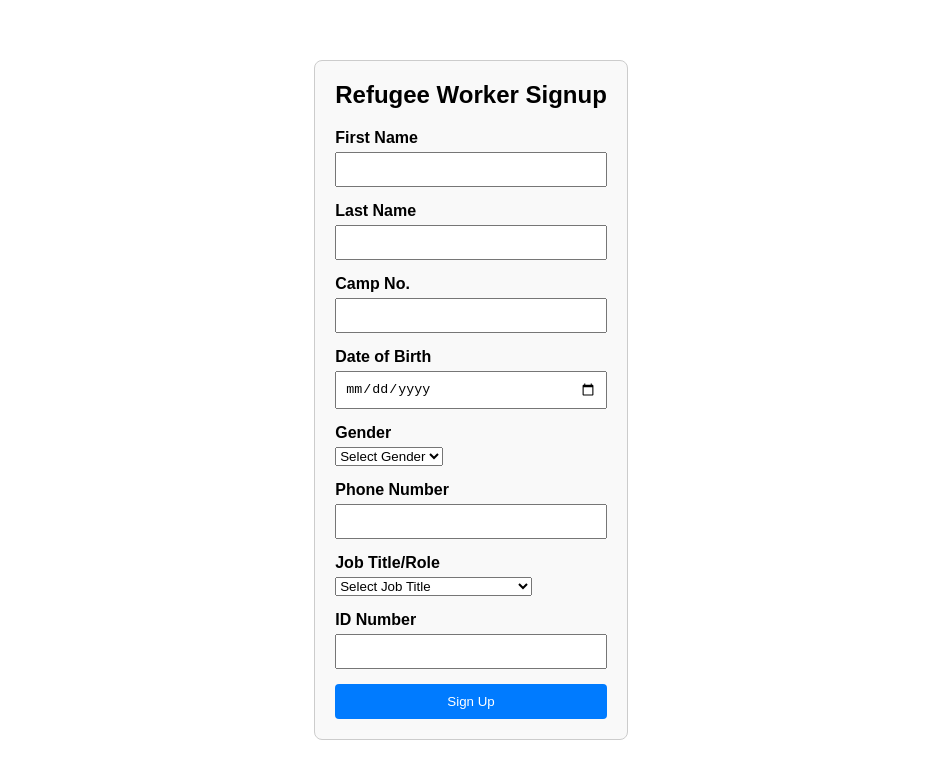
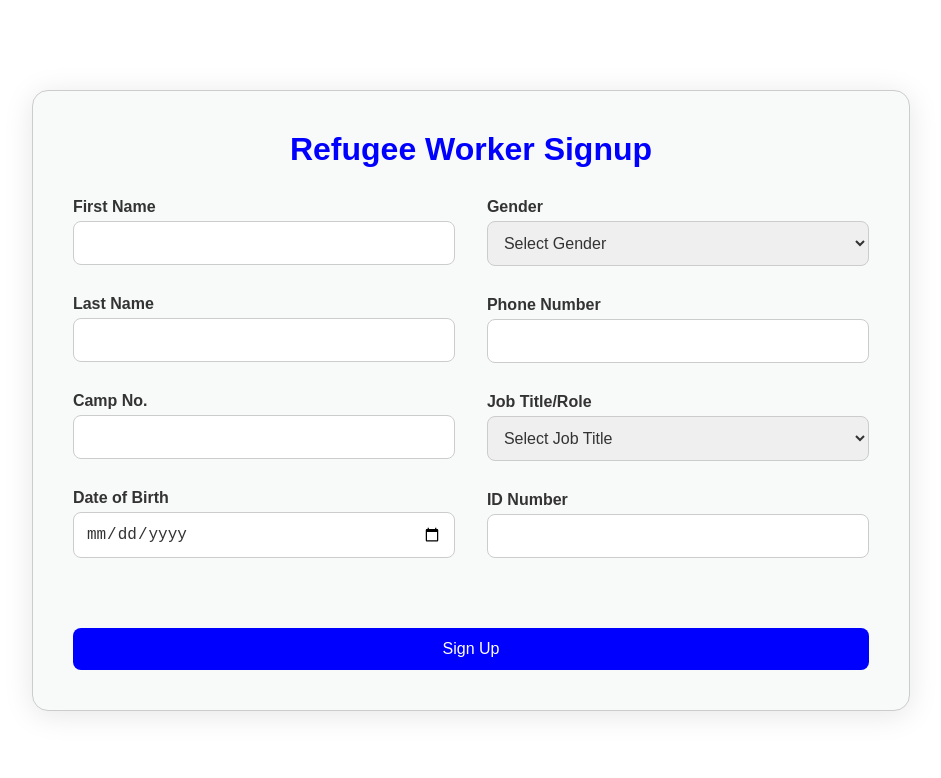
Before and after one commit to ehab20011/p-hacks, a React (Create React App) app in the folder client/: page /signup-worker in a window 1280 px wide. Shown: the top 778 px of the page, without its empty margins (169-1110 px from the left). Built offline with nearby package versions, Linux system fonts and the light colour scheme.

Commit message:
updated signup csss

```diff
--- a/client/src/components/Login.jsx
+++ b/client/src/components/Login.jsx
@@ -36,7 +36,7 @@ function Login() {
 
   const handleSignupClick = () => {
     // Navigate to the signup worker page
-    navigate('/signup-worker');
+    navigate('/signup-refugee');
   };
 
   return (
--- a/client/src/components/SignupRefugee.jsx
+++ b/client/src/components/SignupRefugee.jsx
@@ -1,4 +1,3 @@
-
 import React, { useState } from 'react';
 import './styles/SignupRefugee.css';
 
@@ -20,7 +19,6 @@ const SignupRefugee = () => {
         console.log('Gender:', gender);
         console.log('Phone Number:', phoneNumber);
         console.log('ID Number:', idNumber);
-
     };
 
     return (
--- a/client/src/components/SignupWorker.jsx
+++ b/client/src/components/SignupWorker.jsx
@@ -29,13 +29,15 @@ const SignupWorker = () => {
         console.log('Job Title:', jobTitle);
         console.log('ID Number:', idNumber);
 
-        // We need to send requet to the backend API for registration
+        // We need to send a request to the backend API for registration
     };
 
     return (
         <div className="signup-worker-container">
             <h2>Refugee Worker Signup</h2>
-            <form onSubmit={handleSubmit}>
+            <form onSubmit={handleSubmit} className="signup-worker-form">
+                {/* Left Column */}
+                <div className="signup-worker-column">
                     <div>
                         <label>First Name</label>
                         <input
@@ -72,6 +74,10 @@ const SignupWorker = () => {
                             required
                         />
                     </div>
+                </div>
+
+                {/* Right Column */}
+                <div className="signup-worker-column">
                     <div>
                         <label>Gender</label>
                         <select
@@ -121,6 +127,7 @@ const SignupWorker = () => {
                             required
                         />
                     </div>
+                </div>
                 <button type="submit">Sign Up</button>
             </form>
         </div>
--- a/client/src/components/styles/SignupRefugee.css
+++ b/client/src/components/styles/SignupRefugee.css
@@ -1,50 +1,68 @@
 .signup-refugee-container {
-    max-width: 600px;
-    margin: 0 auto;
-    padding: 20px;
-    background-color: #f9f9f9;
-    border-radius: 8px;
-    box-shadow: 0 0 10px rgba(0, 0, 0, 0.1);
+    max-width: 900px;
+    margin: 50px auto;
+    padding: 40px;
+    border: 1px solid #ccc;
+    border-radius: 16px;
+    background-color: #F8F9F9;
+    box-shadow: 0 4px 30px rgba(0, 0, 0, 0.1);
 }
 
 .signup-refugee-container h2 {
     text-align: center;
-    margin-bottom: 20px;
+    margin-bottom: 30px;
+    font-size: 2rem;
+    color: blue;
 }
 
 .signup-refugee-container form {
     display: flex;
-    flex-direction: column;
+    flex-wrap: wrap;
+    justify-content: space-between;
+    gap: 20px;
 }
 
-.signup-refugee-container form div {
-    margin-bottom: 15px;
+.signup-refugee-container form > div {
+    width: 48%;
+    margin-bottom: 30px;
 }
 
 .signup-refugee-container label {
-    display: block;
-    margin-bottom: 5px;
+    margin-bottom: 8px;
     font-weight: bold;
+    color: #333;
 }
 
 .signup-refugee-container input,
 .signup-refugee-container select {
+    padding: 12px;
+    border: 1px solid #ccc;
+    border-radius: 8px;
+    outline: none;
+    color: #333;
+    font-size: 1rem;
+    transition: border-color 0.3s ease;
     width: 100%;
-    padding: 8px;
-    border: 1px solid #ccc;
-    border-radius: 4px;
+}
+
+.signup-refugee-container input:focus,
+.signup-refugee-container select:focus {
+    border-color: blue;
 }
 
 .signup-refugee-container button {
-    padding: 10px;
+    width: 100%;
+    padding: 12px;
+    background-color: blue;
+    color: white;
     border: none;
-    border-radius: 4px;
-    background-color: #007bff;
-    color: #fff;
-    font-size: 16px;
+    border-radius: 8px;
     cursor: pointer;
+    font-size: 1rem;
+    transition: background-color 0.3s ease;
+    margin-top: 20px;
 }
 
 .signup-refugee-container button:hover {
-    background-color: #0056b3;
+    background-color: navy;
 }
--- a/client/src/components/styles/SignupWorker.css
+++ b/client/src/components/styles/SignupWorker.css
@@ -1,45 +1,74 @@
-/* src/components/styles/SignupWorker.css */
 
 .signup-worker-container {
-    max-width: 400px;
-    margin: 0 auto;
-    padding: 20px;
+    max-width: 900px;
+    margin: 50px auto;
+    padding: 40px;
     border: 1px solid #ccc;
-    border-radius: 8px;
-    background-color: #f9f9f9;
+    border-radius: 16px;
+    background-color: #F8F9F9;
+    box-shadow: 0 4px 30px rgba(0, 0, 0, 0.1);
 }
 
 .signup-worker-container h2 {
     text-align: center;
-    margin-bottom: 20px;
+    margin-bottom: 30px;
+    font-size: 2rem;
+    color: blue;
 }
 
-.signup-worker-container form div {
-    margin-bottom: 15px;
+.signup-worker-form {
+    display: flex;
+    flex-wrap: wrap;
+    justify-content: space-between;
+    gap: 20px;
+}
+
+.signup-worker-column {
+    width: 48%;
+    display: flex;
+    flex-direction: column;
+}
+.signup-worker-column > div {
+    margin-bottom: 30px;
 }
 
 .signup-worker-container label {
-    display: block;
-    margin-bottom: 5px;
+    margin-bottom: 8px;
     font-weight: bold;
+    color: #333;
 }
 
-.signup-worker-container input {
+.signup-worker-container input,
+.signup-worker-container select {
+    padding: 12px;
+    margin-top: 5px;
+    border: 1px solid #ccc;
+    border-radius: 8px;
+    outline: none;
+    color: #333;
+    font-size: 1rem;
+    transition: border-color 0.3s ease;
     width: 100%;
-    padding: 8px;
-    box-sizing: border-box;
+}
+
+.signup-worker-container input:focus,
+.signup-worker-container select:focus {
+    border-color: blue;
 }
 
 .signup-worker-container button {
     width: 100%;
-    padding: 10px;
-    background-color: #007bff;
+    padding: 12px;
+    background-color: blue;
     color: white;
     border: none;
-    border-radius: 4px;
+    border-radius: 8px;
     cursor: pointer;
+    font-size: 1rem;
+    transition: background-color 0.3s ease;
+    margin-top: 20px;
 }
 
 .signup-worker-container button:hover {
-    background-color: #0056b3;
+    background-color: navy;
 }
```
Lines whose indentation alone changed are shown as unchanged.
